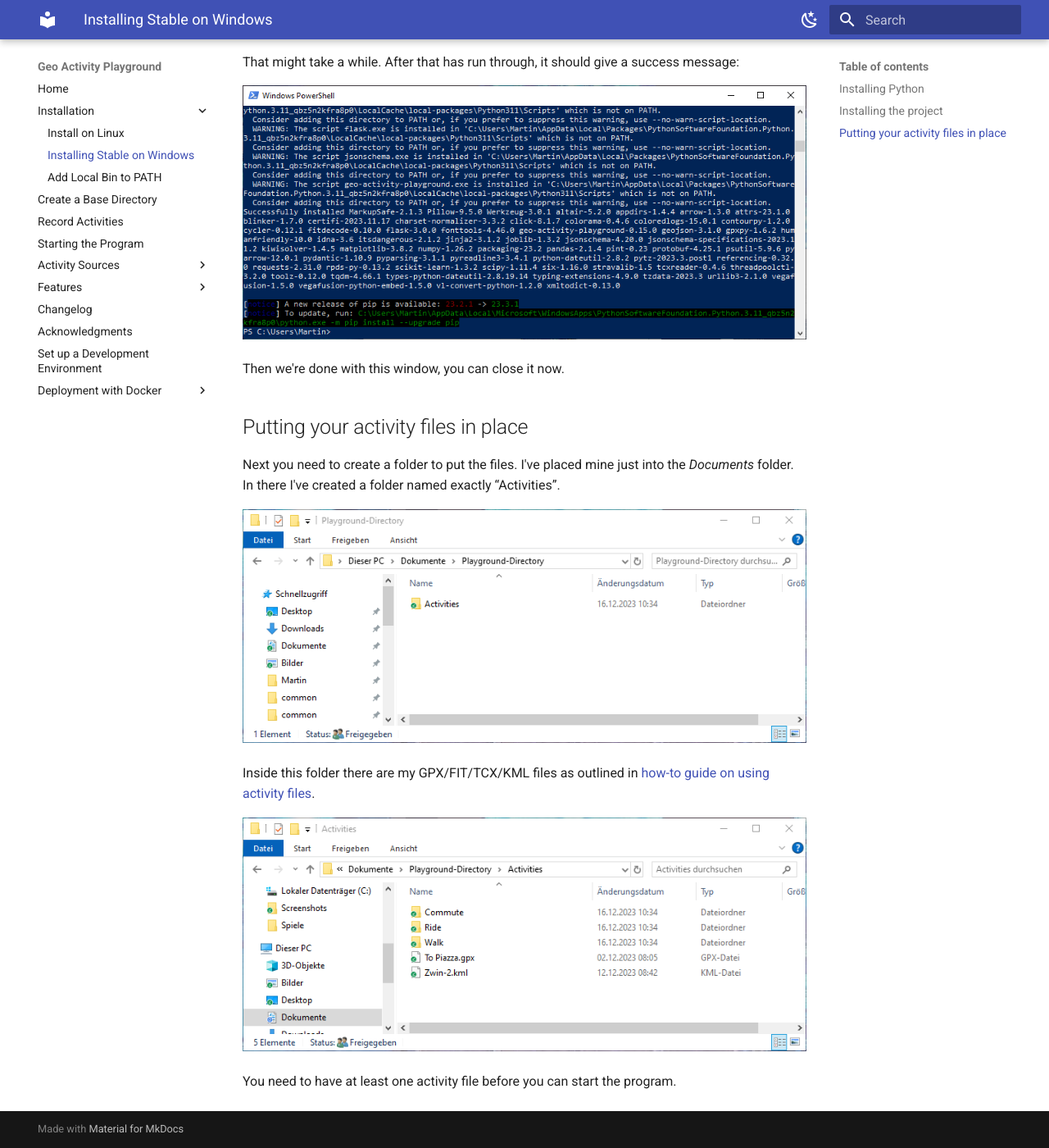
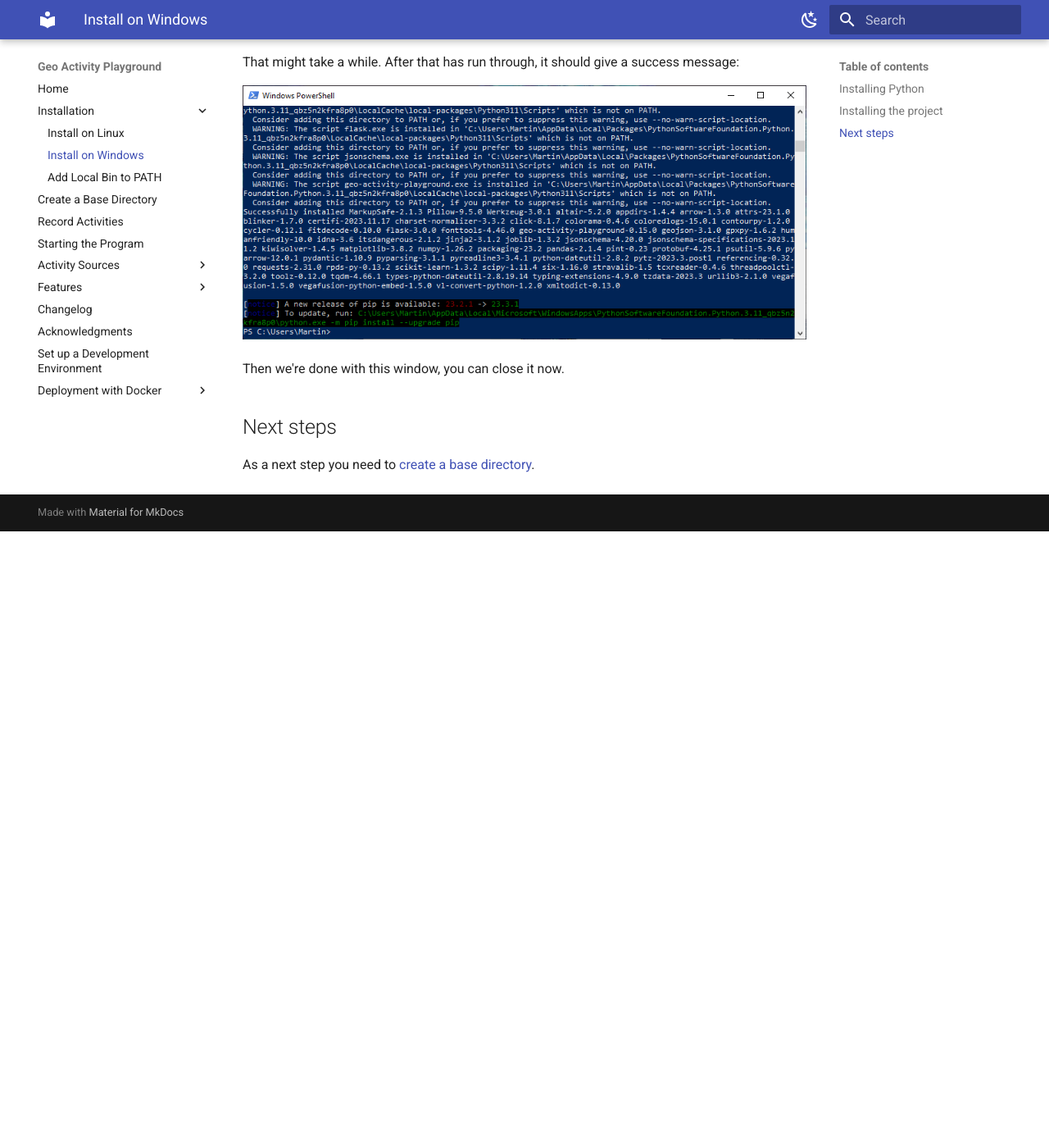
Before and after one commit to martin-ueding/geo-activity-playground, an MkDocs documentation site: the page built from docs/install-on-windows.md, in a window 1280 px wide and 1400 px high, scrolled down 3420 px. Shown: the whole window at 82% size. Built offline with MkDocs 1.6.1 and Material for MkDocs 9.7.7, drawn with Linux system fonts in a browser that asks for light colours; after the commit the page ends 4068 px from its top, so only the background shows below that; some of the changed text lies outside the part shown.

Commit message:
Move Windows installation

```diff
--- a/docs/getting-started/installing-stable-on-windows.md
+++ b/docs/install-on-windows.md
@@ -1,5 +1,4 @@
-
-# Installing Stable on Windows
+# Install on Windows
 
 This how-to will show you the installation of the project on Windows. Here in the guide we use Windows 10 with the locale set to German, it should generalize to Windows 11 as well.
 
@@ -7,13 +6,13 @@
 
 First we need to install Python because that doesn't ship with Windows. Fortunately we can get it from the _Microsoft Store_. Open that via the start menu and you should see something like this:
 
-![](windows-installation-01.png)
+![](images/windows-installation-01.png)
 
 Type “Python” into the search bar at the top. In the search results you likely see different Python versions like 3.11 and 3.10. The project is compatible with 3.10 to 3.12; I'd suggest to just go with 3.12. In case that you have already installed one of the other compatible versions, you can skip this step.
 
 Here we select Python 3.11.
 
-![](windows-installation-02.png)
+![](images/windows-installation-02.png)
 
 In the top right there is a blue button to install the software. Click that.
 
@@ -21,11 +20,11 @@
 
 After that has run through, you need to open the _Power Shell_ via the start menu. It should open a command line window like this:
 
-![](windows-installation-03.png)
+![](images/windows-installation-03.png)
 
 We can verify that Python is working by entering `python --version` and `pip --version`. It should give a sensible version message like this:
 
-![](windows-installation-04.png)
+![](images/windows-installation-04.png)
 
 Then we can ues PIP to install the project. Type the following:
 
@@ -33,26 +32,18 @@
 
 It should look like this:
 
-![](windows-installation-05.png)
+![](images/windows-installation-05.png)
 
 Then press <kbd>Enter</kbd> and it will install it, looking like this:
 
-![](windows-installation-06.png)
+![](images/windows-installation-06.png)
 
 That might take a while. After that has run through, it should give a success message:
 
-![](windows-installation-10.png)
+![](images/windows-installation-10.png)
 
 Then we're done with this window, you can close it now.
 
-## Putting your activity files in place
+## Next steps
 
-Next you need to create a folder to put the files. I've placed mine just into the _Documents_ folder. In there I've created a folder named exactly “Activities”.
-
-![](windows-installation-07.png)
-
-Inside this folder there are my GPX/FIT/TCX/KML files as outlined in [how-to guide on using activity files](using-activity-files.md).
-
-![](windows-installation-08.png)
-
-You need to have at least one activity file before you can start the program.
+As a next step you need to [create a base directory](create-a-base-directory.md).
--- a/mkdocs.yml
+++ b/mkdocs.yml
@@ -23,7 +23,7 @@
   - index.md
   - Installation:
     - install-on-linux.md
-    - getting-started/installing-stable-on-windows.md
+    - install-on-windows.md
     - add-local-bin-to-path.md
   - create-a-base-directory.md
   - record-activities.md
```
Also changed, not shown: docs/getting-started/windows-installation-16.png (deleted), docs/getting-started/windows-installation-17.png (deleted), docs/images/windows-installation-01.png (renamed from docs/getting-started/windows-installation-01.png), docs/images/windows-installation-02.png (renamed from docs/getting-started/windows-installation-02.png), docs/images/windows-installation-03.png (renamed from docs/getting-started/windows-installation-03.png), docs/images/windows-installation-04.png (renamed from docs/getting-started/windows-installation-04.png), docs/images/windows-installation-05.png (renamed from docs/getting-started/windows-installation-05.png), docs/images/windows-installation-06.png (renamed from docs/getting-started/windows-installation-06.png), docs/images/windows-installation-07.png (renamed from docs/getting-started/windows-installation-07.png), docs/images/windows-installation-08.png (renamed from docs/getting-started/windows-installation-08.png), docs/images/windows-installation-10.png (renamed from docs/getting-started/windows-installation-10.png).
